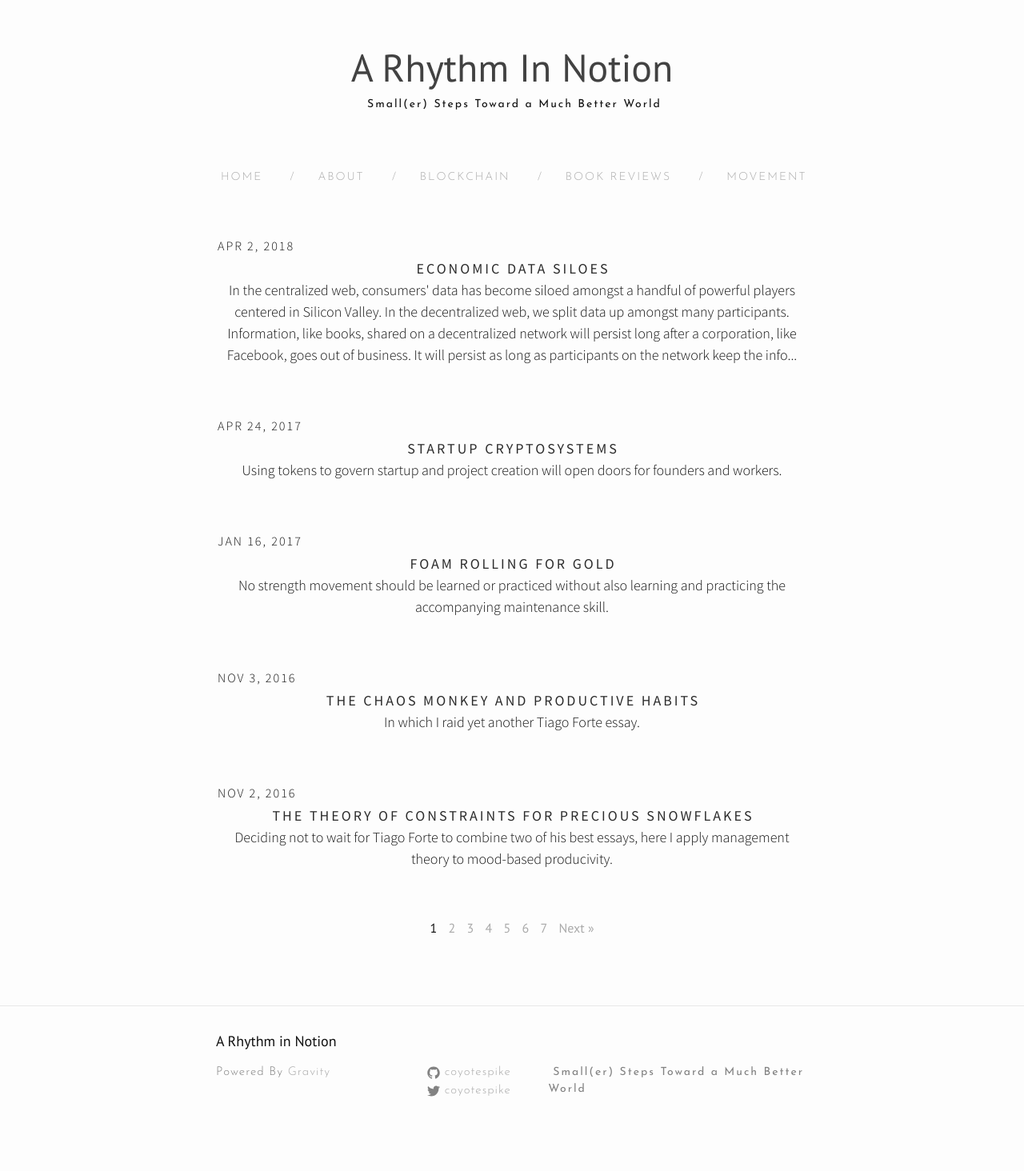
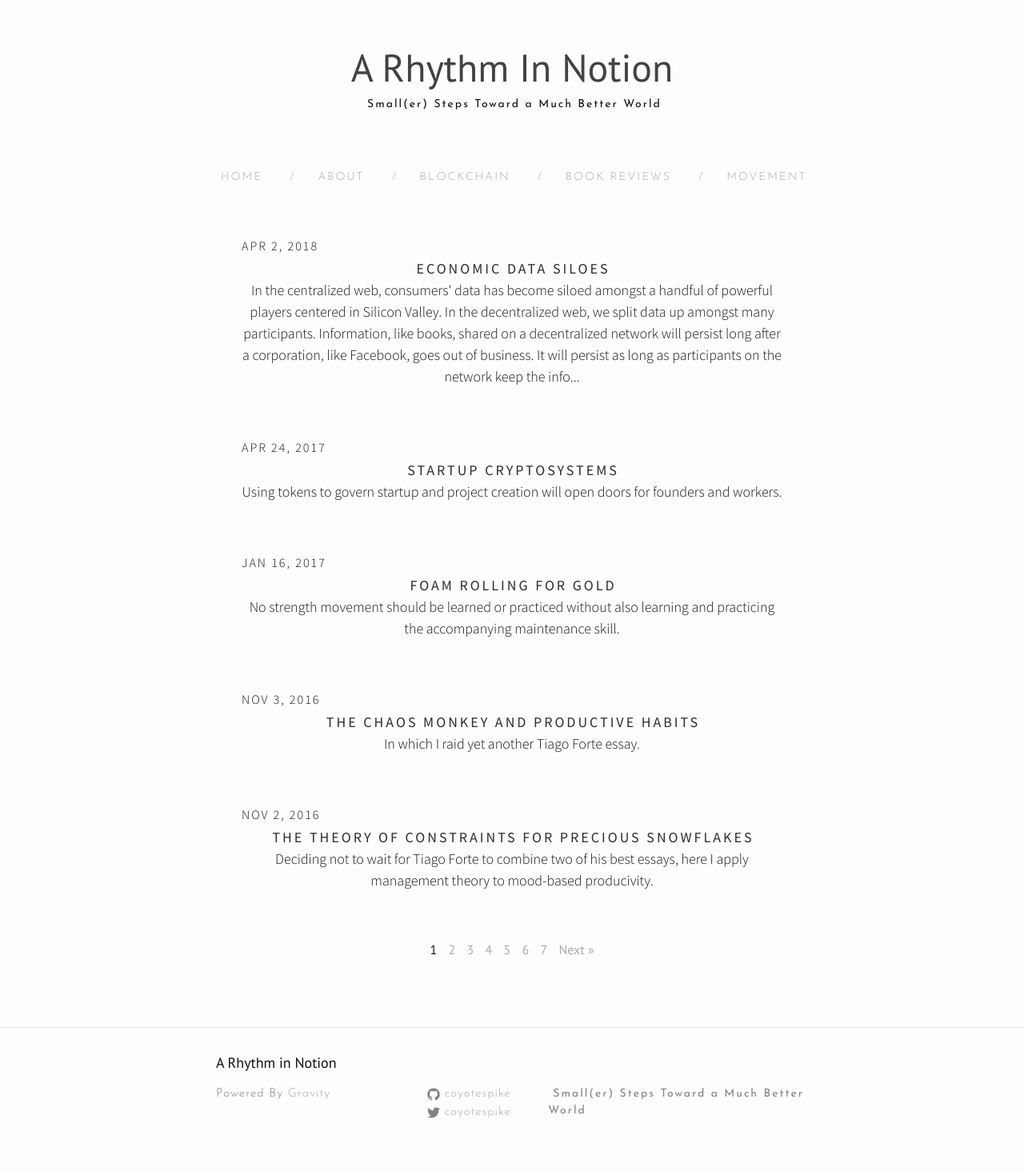
Before and after one commit to coyotespike/coyotespike.github.io, a Jekyll site: the page built from index.html, in a window 1280 px wide. Shown: the whole page at 80% size. Built offline with Jekyll 4.4.1, drawn with Linux system fonts in a browser that asks for light colours; nearby versions of some CDN libraries; the list of posts is cut into pages by our own code; before the commit the page ends 1437 px from its top, so only the background shows below that.

```diff
--- a/css/style.scss
+++ b/css/style.scss
@@ -564,6 +564,10 @@
     }
   }
 }
+.postPreviews {
+  padding-right: $spacing-unit;
+  padding-left: $spacing-unit;
+}
 
 /**
  * Pagination
--- a/index.html
+++ b/index.html
@@ -6,7 +6,7 @@
 
 
   {% for post in paginator.posts%}
-  <div class="post postContent">
+  <div class="post postContent postPreviews">
     <div  class="postDate"><time datetime="{{ post.date | date_to_xmlschema }}" itemprop="datePublished">{{ post.date | date: "%b %-d, %Y" }}</time>
     </div>
     <div class="postTag">
```
